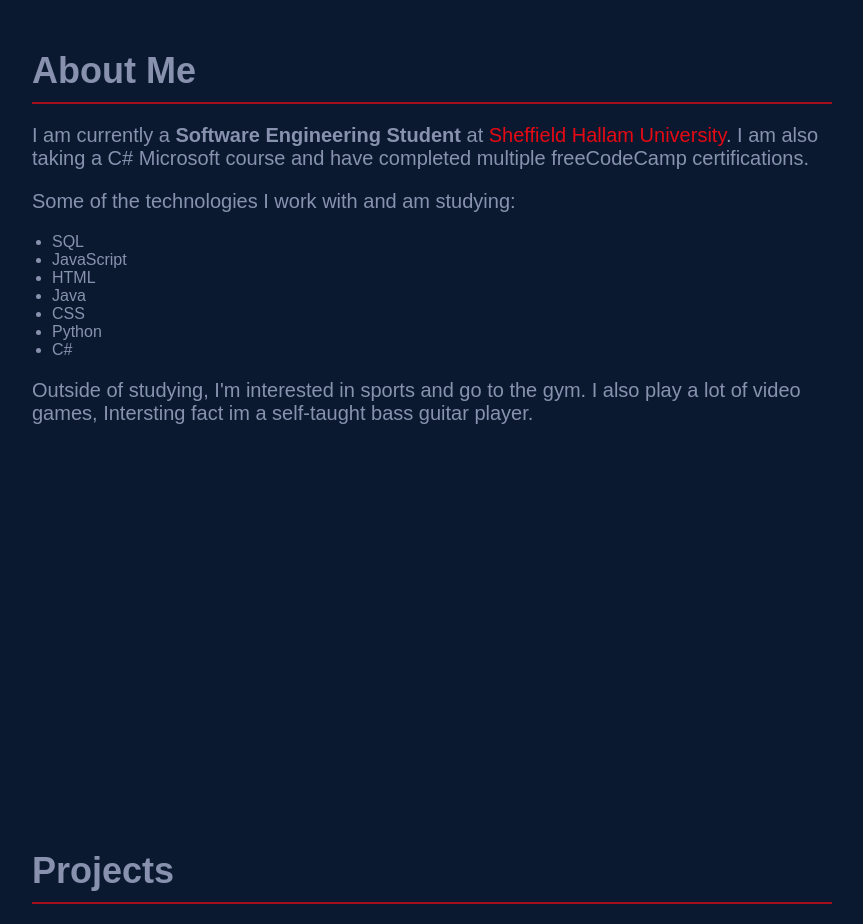
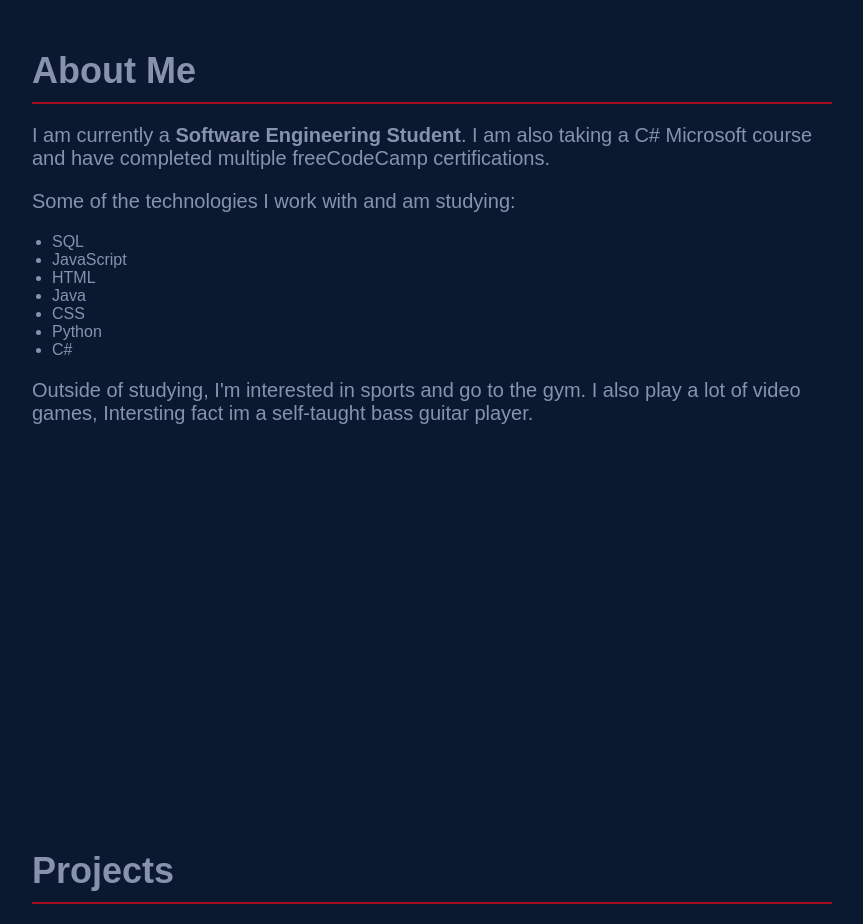
Before and after one commit to Theo-Asamp/TheoAsamp, a plain HTML site: page index.html in a window 1280 px wide. Shown: the part 860-1784 px from the top of the page, without its empty margins (208-1071 px from the left). Drawn offline with Linux system fonts and the light colour scheme.

Commit message:
Update index.html

```diff
--- a/index.html
+++ b/index.html
@@ -39,7 +39,7 @@
         <section id="sec-one">
             <div class="About">
                 <h2>About Me</h2>
-                <p>I am currently a <strong>Software Engineering Student</strong> at <span class="name1">Sheffield Hallam University</span>. I am also taking a C# Microsoft course and have completed multiple freeCodeCamp certifications.</p>
+                <p>I am currently a <strong>Software Engineering Student</strong>. I am also taking a C# Microsoft course and have completed multiple freeCodeCamp certifications.</p>
                 <p>Some of the technologies I work with and am studying:</p>
                 <ul class="bpstyle">
                     <li>SQL</li>
```
